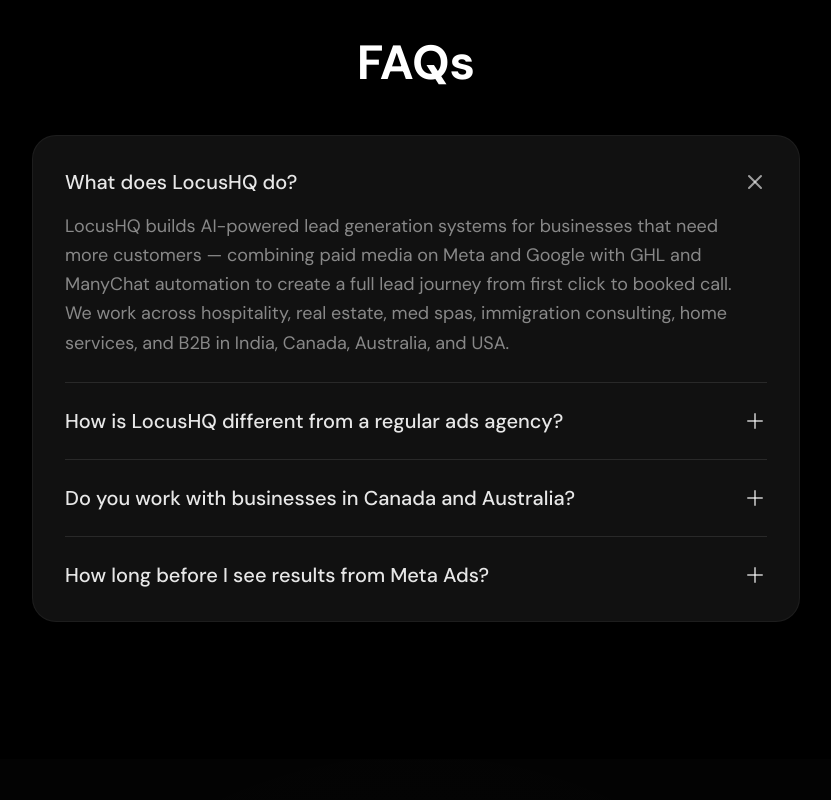
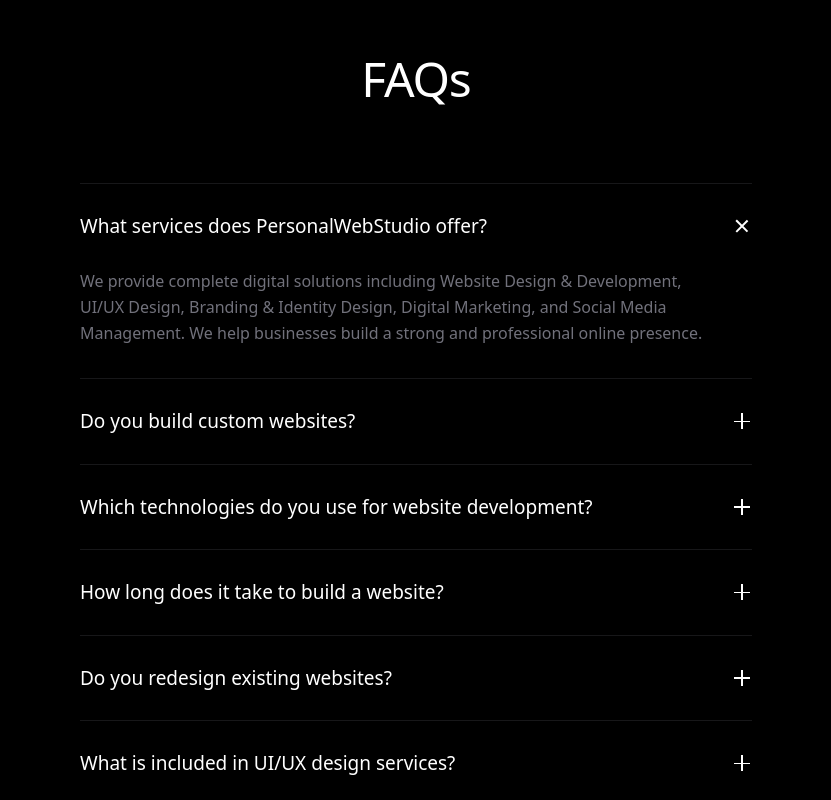
Before and after one commit to Om-Mahadik/PersonalWebStudio, a Next.js app: page / in a window 1280 px wide. Shown: the part 5500-6300 px from the top of the page, without its empty margins (224-1055 px from the left). Built offline with nearby package versions, Linux system fonts and the light colour scheme.

Commit message:
FAQs Updated

```diff
--- a/components/sections/faqs/FaqsSectionHome.tsx
+++ b/components/sections/faqs/FaqsSectionHome.tsx
@@ -1,78 +1,146 @@
 "use client";
 
-import React, { useState } from "react";
-import { Plus, X } from "lucide-react";
-import { motion, AnimatePresence } from "framer-motion";
+import { AnimatePresence, motion } from "framer-motion";
+import { useState } from "react";
 
 const faqs = [
   {
-    question: "What does LocusHQ do?",
-    answer:
-      "LocusHQ builds AI-powered lead generation systems for businesses that need more customers — combining paid media on Meta and Google with GHL and ManyChat automation to create a full lead journey from first click to booked call. We work across hospitality, real estate, med spas, immigration consulting, home services, and B2B in India, Canada, Australia, and USA.",
+    question: "What services does PersonalWebStudio offer?",
+    answer: "We provide complete digital solutions including Website Design & Development, UI/UX Design, Branding & Identity Design, Digital Marketing, and Social Media Management. We help businesses build a strong and professional online presence."
   },
   {
-    question: "How is LocusHQ different from a regular ads agency?",
-    answer:
-      "Unlike traditional agencies that just focus on clicks, we focus on the entire conversion funnel. We integrate automation tools like ManyChat and GoHighLevel to ensure leads are nurtured immediately, significantly increasing the booked call rate compared to standard 'set and forget' ad campaigns.",
+    question: "Do you build custom websites?",
+    answer: "Yes! Every website we create is fully custom-designed based on your business goals, audience, and brand identity. We do not rely on generic templates unless specifically requested."
   },
   {
-    question: "Do you work with businesses in Canada and Australia?",
-    answer:
-      "Yes, we have a global presence and specifically serve clients in India, Canada, Australia, and the USA, tailoring our strategies to local market nuances in each region.",
+    question: "Which technologies do you use for website development?",
+    answer: "We work with modern technologies like HTML, CSS, JavaScript, React.js, Django, MySQL, and MongoDB. The tech stack is selected based on your project requirements."
   },
   {
-    question: "How long before I see results from Meta Ads?",
-    answer:
-      "While initial data starts coming in within the first 48-72 hours, we typically see the system fully optimized and generating consistent, high-quality booked calls within the first 14 to 30 days.",
+    question: "How long does it take to build a website?",
+    answer: "Project timelines depend on complexity. A basic website takes 7–10 days, a business website takes 2–3 weeks, and advanced or e-commerce platforms may take 3–5 weeks."
   },
+  {
+    question: "Do you redesign existing websites?",
+    answer: "Yes, we can redesign your existing website to improve its design, performance, responsiveness, and user experience."
+  },
+  {
+    question: "What is included in UI/UX design services?",
+    answer: "Our UI/UX services include user research, wireframing, prototyping, mobile and web interface design, and user experience optimization to ensure intuitive and user-friendly designs."
+  },
+  {
+    question: "Do you provide branding services?",
+    answer: "Yes. We help businesses create a strong brand identity including logo design, color palettes, typography, brand guidelines, and social media branding assets."
+  },
+  {
+    question: "What digital marketing services do you offer?",
+    answer: "We offer SEO, social media marketing, content marketing, paid advertising (Google & Meta ads), and performance marketing strategies to grow traffic and conversions."
+  },
+  {
+    question: "Will my website be mobile-friendly?",
+    answer: "Absolutely. All our websites are fully responsive and optimized for mobile, tablet, and desktop devices."
+  },
+  {
+    question: "Do you provide maintenance and support after launch?",
+    answer: "Yes, we offer ongoing maintenance and support packages to keep your website secure, updated, and running smoothly."
+  }
 ];
 
-export default function FAQSection() {
+// Animation Variants for the staggered entrance
+const containerVariants = {
+  hidden: { opacity: 0 },
+  visible: {
+    opacity: 1,
+    transition: {
+      staggerChildren: 0.1,
+      delayChildren: 0.3,
+    },
+  },
+};
+
+const itemVariants = {
+  hidden: { opacity: 0, y: 20 },
+  visible: {
+    opacity: 1,
+    y: 0,
+    transition: {
+      duration: 0.8,
+      ease: [0.21, 0.45, 0.32, 0.9] as const
+    }
+  },
+};
+
+export default function FaqsSectionHome() {
   const [openIndex, setOpenIndex] = useState<number | null>(0);
 
   return (
-    <section className="bg-black py-20 px-4 min-h-screen flex flex-col items-center">
-      <h2 className="text-4xl md:text-5xl font-bold text-white mb-12">FAQs</h2>
+    <section className="bg-black py-24 px-6 font-sans overflow-hidden">
+      <motion.div
+        initial="hidden"
+        whileInView="visible"
+        viewport={{ once: true, margin: "-100px" }}
+        variants={containerVariants}
+        className="mx-auto max-w-2xl"
+      >
+        <motion.h1
+          variants={itemVariants}
+          className="mb-20 text-center text-5xl font-medium tracking-tight text-white"
+        >
+          FAQs
+        </motion.h1>
 
-      <div className="w-full max-w-3xl bg-[#111111] rounded-3xl p-6 md:p-8 border border-white/5 shadow-2xl">
-        <div className="divide-y divide-white/10">
-          {faqs.map((faq, index) => (
-            <div key={index} className="py-6 first:pt-0 last:pb-0">
+        <motion.div className="flex flex-col border-t border-zinc-800/60">
+          {faqs.map((faq, index) => {
+            const isOpen = openIndex === index;
+
+            return (
+              <motion.div
+                key={index}
+                variants={itemVariants}
+                className="border-b border-zinc-800/60"
+              >
                 <button
-                onClick={() => setOpenIndex(openIndex === index ? null : index)}
-                className="w-full flex items-center justify-between text-left group"
+                  onClick={() => setOpenIndex(isOpen ? null : index)}
+                  className="group flex w-full items-center justify-between py-7 text-left outline-none"
                 >
-                <span className="text-lg md:text-xl font-medium text-white/90 group-hover:text-white transition-colors pr-8">
+                  <span className="text-[19px] font-normal text-white transition-opacity group-hover:opacity-70">
                     {faq.question}
                   </span>
-                <div className="shrink-0">
-                  {openIndex === index ? (
-                    <X className="w-6 h-6 text-white/60" />
-                  ) : (
-                    <Plus className="w-6 h-6 text-white/60" />
-                  )}
+
+                  <div className="relative flex h-5 w-5 items-center justify-center">
+                    <motion.div
+                      className="absolute h-[1.5px] w-4 bg-white"
+                      animate={{ rotate: isOpen ? 45 : 0 }}
+                      transition={{ duration: 0.4, ease: [0.4, 0, 0.2, 1] as const }}
+                    />
+                    <motion.div
+                      className="absolute h-4 w-[1.5px] bg-white"
+                      animate={{ rotate: isOpen ? 45 : 0 }}
+                      transition={{ duration: 0.4, ease: [0.4, 0, 0.2, 1] as const }}
+                    />
                   </div>
                 </button>
 
-              <AnimatePresence>
-                {openIndex === index && (
+                <AnimatePresence initial={false}>
+                  {isOpen && (
                     <motion.div
                       initial={{ height: 0, opacity: 0 }}
                       animate={{ height: "auto", opacity: 1 }}
                       exit={{ height: 0, opacity: 0 }}
-                    transition={{ duration: 0.3, ease: "easeInOut" }}
+                      transition={{ duration: 0.5, ease: [0.04, 0.62, 0.23, 0.98] as const }}
                       className="overflow-hidden"
                     >
-                    <p className="mt-4 text-white/50 leading-relaxed text-base md:text-lg max-w-2xl">
+                      <p className="pb-8 pr-10 text-[16px] leading-relaxed text-zinc-500">
                         {faq.answer}
                       </p>
                     </motion.div>
                   )}
                 </AnimatePresence>
-            </div>
-          ))}
-        </div>
-      </div>
+              </motion.div>
+            );
+          })}
+        </motion.div>
+      </motion.div>
     </section>
   );
 }
```
Lines whose indentation alone changed are shown as unchanged.
